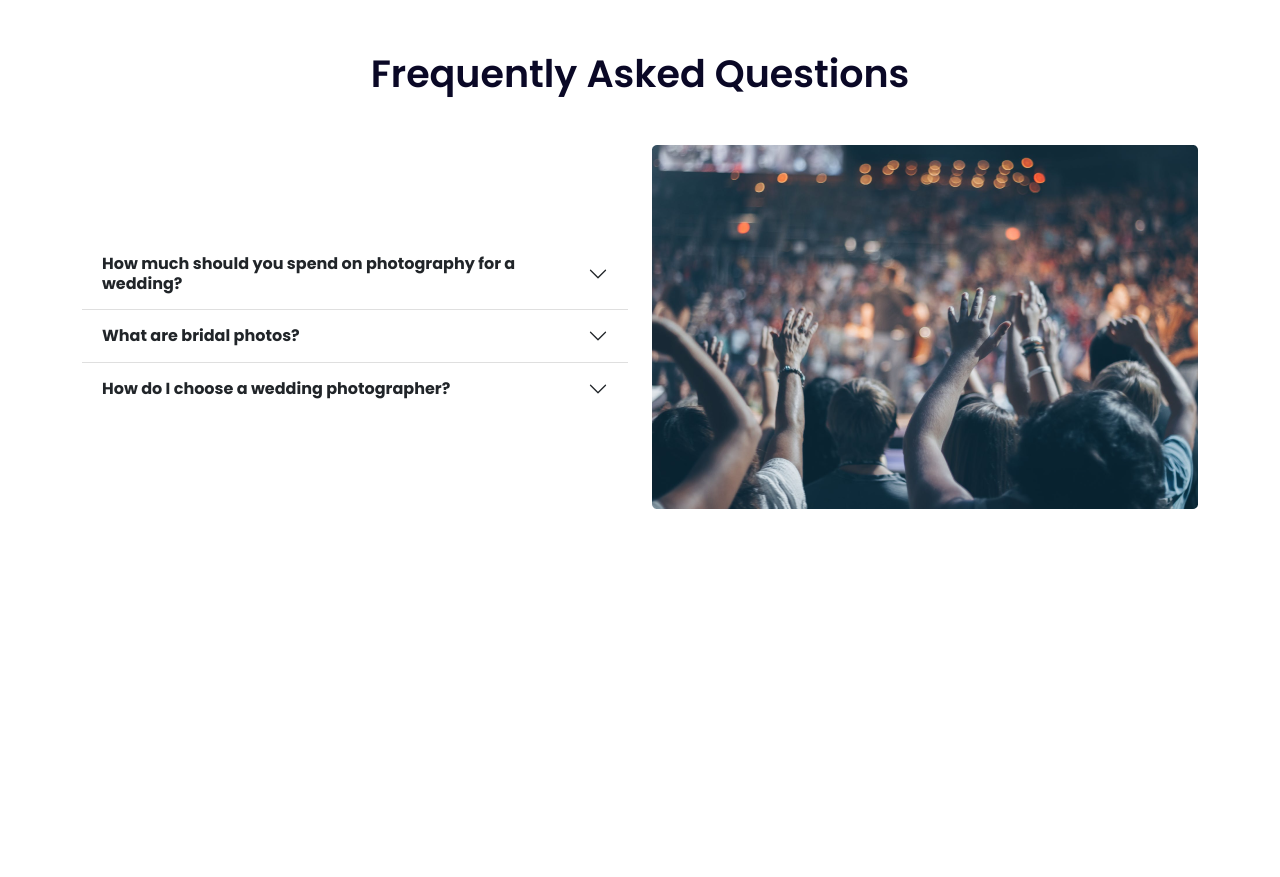
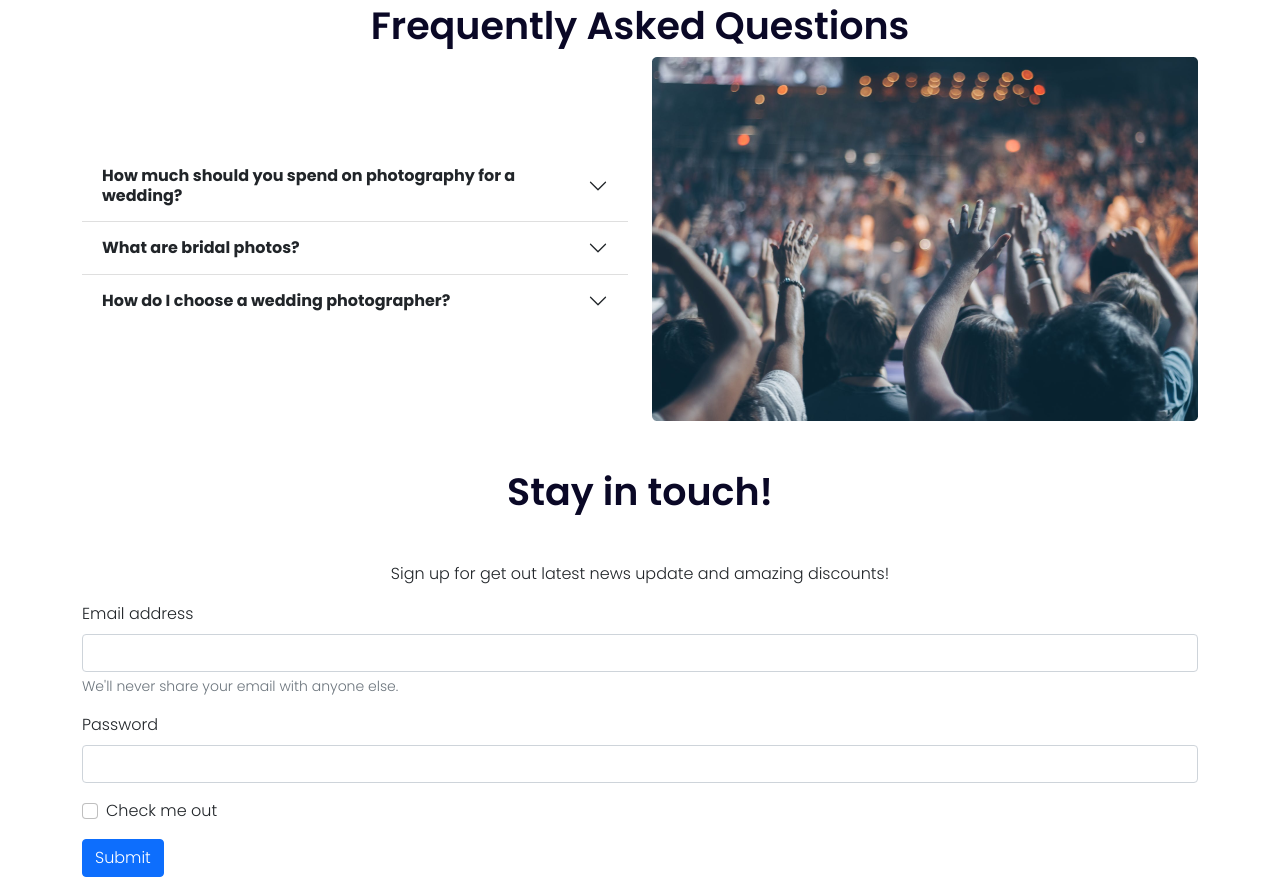
Before and after one commit to khanmohammadimran/convention-center-bootstrap-website, a plain HTML site: page index.html in a window 1280 px wide. Shown: the part 1115-1992 px from the top of the page. Before the commit the page ends 1624 px from the top, so only its background shows below. Drawn offline with nearby package versions, Linux system fonts and the light colour scheme.

Commit message:
signup form updated

```diff
--- a/css/style.css
+++ b/css/style.css
@@ -68,6 +68,10 @@ h4{
 
 /* For Mobile  */
 @media (max-width:600px){
+    /* common styles  */
+    .section-title{
+        font-size: 19px;
+    }
     /* Header Section  */
     h1{
         font-size: 18px;
@@ -90,7 +94,7 @@ h4{
     }
 }
 
-/* For Desktop  */
+/* For Tablet  */
 @media (min-width:768px){
     .package{
         margin-bottom: 30px;
--- a/index.html
+++ b/index.html
@@ -14,7 +14,9 @@
     <!-- Fonts  -->
     <link rel="preconnect" href="https://fonts.googleapis.com">
     <link rel="preconnect" href="https://fonts.gstatic.com" crossorigin>
-<link href="https://fonts.googleapis.com/css2?family=Inter:wght@400;500&family=Poppins:wght@300;600;700&display=swap" rel="stylesheet">
+    <link
+        href="https://fonts.googleapis.com/css2?family=Inter:wght@400;500&family=Poppins:wght@300;600;700&display=swap"
+        rel="stylesheet">
     <!-- Font Awesome  -->
     <script src="https://kit.fontawesome.com/f8a7fc55c0.js" crossorigin="anonymous"></script>
 </head>
@@ -111,20 +113,22 @@
         <!-- Our Package Section  Start  -->
         <section>
             <div class="container">
-                <h2 class="my-5">Our Package</h2>
+                <h2 class="my-5 section-title">Our Package</h2>
                 <div class="row gx-2">
                     <div class="package col-lg-3 col-md-6 col-12">
                         <h3>$300</h3>
                         <h4>Business fair</h4>
                         <p class="our-package-text">For most businesses event like book fair, craft fair.</p>
                         <ul>
-                            <li class="our-package-text"><i class="fas fa-check icon-color"></i> limited space access</li>
+                            <li class="our-package-text"><i class="fas fa-check icon-color"></i> limited space access
+                            </li>
                             <li class="our-package-text"><i class="fas fa-check icon-color"></i> Secuirty facility</li>
                             <li class="our-package-text"><i class="fas fa-check icon-color"></i> event support</li>
                             <li class="our-package-text"><i class="fas fa-check icon-color"></i> Decoration design</li>
                             <li class="our-package-text"><i class="fas fa-check icon-color"></i> Per day bill</li>
                         </ul>
-                        <a class="package-button d-block text-center pt-3" href="https://www.behance.net/khanmohammadimran">Choose Plan</a>
+                        <a class="package-button d-block text-center pt-3"
+                            href="https://www.behance.net/khanmohammadimran">Choose Plan</a>
                     </div>
                     <div class="package col-lg-3 col-md-6 col-12">
                         <h3>$500</h3>
@@ -137,11 +141,13 @@
                             <li class="our-package-text"><i class="fas fa-check icon-color"></i> Decoration design</li>
                             <li class="our-package-text"><i class="fas fa-check icon-color"></i> Billed as shift</li>
                         </ul>
-                        <a class="package-button d-block text-center pt-3" href="https://www.behance.net/khanmohammadimran">Choose Plan</a>
+                        <a class="package-button d-block text-center pt-3"
+                            href="https://www.behance.net/khanmohammadimran">Choose Plan</a>
                     </div>
                     <div class="package col-lg-3 col-md-6 col-12 special-package position-relative">
                         <button type="button" class="btn">
-                            <span class="position-absolute top-0 start-100 translate-middle badge rounded-pill bg-danger badge">
+                            <span
+                                class="position-absolute top-0 start-100 translate-middle badge rounded-pill bg-danger badge">
                                 Hot
                                 <span class="visually-hidden">unread messages</span>
                             </span>
@@ -150,13 +156,19 @@
                         <h4>Wedding plus</h4>
                         <p class="special-package-text">For most weddings with premium plans.</p>
                         <ul>
-                            <li class="special-package-text"><i class="fas fa-check special-icon-color"></i> Full space access</li>
-                            <li class="special-package-text"><i class="fas fa-check special-icon-color"></i> Dedicated team</li>
-                            <li class="special-package-text"><i class="fas fa-check special-icon-color"></i> Buffet food</li>
-                            <li class="special-package-text"><i class="fas fa-check special-icon-color"></i> premium Decoration</li>
-                            <li class="special-package-text"><i class="fas fa-check special-icon-color"></i> Pay as plan</li>
+                            <li class="special-package-text"><i class="fas fa-check special-icon-color"></i> Full space
+                                access</li>
+                            <li class="special-package-text"><i class="fas fa-check special-icon-color"></i> Dedicated
+                                team</li>
+                            <li class="special-package-text"><i class="fas fa-check special-icon-color"></i> Buffet food
+                            </li>
+                            <li class="special-package-text"><i class="fas fa-check special-icon-color"></i> premium
+                                Decoration</li>
+                            <li class="special-package-text"><i class="fas fa-check special-icon-color"></i> Pay as plan
+                            </li>
                         </ul>
-                        <a class="speical-package-button d-block text-center pt-3" href="https://www.behance.net/khanmohammadimran">Choose Plan</a>
+                        <a class="speical-package-button d-block text-center pt-3"
+                            href="https://www.behance.net/khanmohammadimran">Choose Plan</a>
                     </div>
                     <div class="package col-lg-3 col-md-6 col-12">
                         <h3>$1200</h3>
@@ -169,7 +181,8 @@
                             <li class="our-package-text"><i class="fas fa-check icon-color"></i> premium Decoration</li>
                             <li class="our-package-text"><i class="fas fa-check icon-color"></i> Pay as plan</li>
                         </ul>
-                        <a class="package-button d-block text-center pt-3" href="https://www.behance.net/khanmohammadimran">Choose Plan</a>
+                        <a class="package-button d-block text-center pt-3"
+                            href="https://www.behance.net/khanmohammadimran">Choose Plan</a>
                     </div>
                 </div>
             </div>
@@ -177,62 +190,96 @@
         <!-- Our Package Section  End  -->
 
         <!-- Frequently Asked Question Section Start  -->
+
         <section>
             <div class="container">
-                <h2 class="my-5">Frequently Asked Questions</h2>
-                <!-- <div class="toast show" role="alert" aria-live="assertive" aria-atomic="true">
-                    <div class="toast-header">
-                      <img src="..." class="rounded me-2" alt="...">
-                      <strong class="me-auto">Bootstrap</strong>
-                      <small>11 mins ago</small>
-                      <button type="button" class="btn-close" data-bs-dismiss="toast" aria-label="Close"></button>
-                    </div>
-                    <div class="toast-body">
-                      Hello, world! This is a toast message.
-                    </div>
-                  </div> -->
-                <div class="row d-flex align-items-center">
-                    <div class="frequent-questions-answers col-lg-6">
-                        <div class="accordion accordion-flush" id="accordionFlushExample">
+                <h2 class="section-title">Frequently Asked Questions</h2>
+                <div class="row d-flex justify-content-center align-items-center">
+                    <div class="accordion accordion-flush col-lg-6 col-12" id="accordionFlushExample">
                         <div class="accordion-item">
                             <h2 class="accordion-header" id="flush-headingOne">
-                                <button class="accordion-button collapsed" type="button" data-bs-toggle="collapse" data-bs-target="#flush-collapseOne" aria-expanded="false" aria-controls="flush-collapseOne">
-                                    <strong>How much should you spend on photography for a wedding?</strong>
+                                <button class="accordion-button collapsed" type="button" data-bs-toggle="collapse"
+                                    data-bs-target="#flush-collapseOne" aria-expanded="false"
+                                    aria-controls="flush-collapseOne">
+                                    <b>How much should you spend on photography for a wedding?</b>
                                 </button>
                             </h2>
-                              <div id="flush-collapseOne" class="accordion-collapse collapse" aria-labelledby="flush-headingOne" data-bs-parent="#accordionFlushExample">
-                                <div class="accordion-body">Wedding photography prices vary from $1,000 to $10,000 or higher  in the U.S., but Millay says the average for a Midwest photographer is between $3,000 to $4,000.</div>
+                            <div id="flush-collapseOne" class="accordion-collapse collapse"
+                                aria-labelledby="flush-headingOne" data-bs-parent="#accordionFlushExample">
+                                <div class="accordion-body">Wedding photography prices vary from $1,000 to $10,000 or
+                                    higher in the U.S., but Millay says the average for a Midwest photographer is
+                                    between $3,000 to $4,000.</div>
                             </div>
                         </div>
                         <div class="accordion-item">
                             <h2 class="accordion-header" id="flush-headingTwo">
-                                <button class="accordion-button collapsed" type="button" data-bs-toggle="collapse" data-bs-target="#flush-collapseTwo" aria-expanded="false" aria-controls="flush-collapseTwo">
-                                  <strong>What are bridal photos?</strong>
+                                <button class="accordion-button collapsed" type="button" data-bs-toggle="collapse"
+                                    data-bs-target="#flush-collapseTwo" aria-expanded="false"
+                                    aria-controls="flush-collapseTwo">
+                                    <b>What are bridal photos?</b>
                                 </button>
                             </h2>
-                              <div id="flush-collapseTwo" class="accordion-collapse collapse" aria-labelledby="flush-headingTwo" data-bs-parent="#accordionFlushExample">
-                                <div class="accordion-body">Bridal portaits are photos taken several months before the wedding where brides don their dresses for a solo photoshoot in a location of their choice. The bride can gift print portraits to her parents and/or spouse or even display them as décor at the reception.</div>
+                            <div id="flush-collapseTwo" class="accordion-collapse collapse"
+                                aria-labelledby="flush-headingTwo" data-bs-parent="#accordionFlushExample">
+                                <div class="accordion-body">Bridal portaits are photos taken several months before the
+                                    wedding where brides don their dresses for a solo photoshoot in a location of their
+                                    choice. The bride can gift print portraits to her parents and/or spouse or even
+                                    display them as décor at the reception.</div>
                             </div>
                         </div>
                         <div class="accordion-item">
                             <h2 class="accordion-header" id="flush-headingThree">
-                                <button class="accordion-button collapsed" type="button" data-bs-toggle="collapse" data-bs-target="#flush-collapseThree" aria-expanded="false" aria-controls="flush-collapseThree">
-                                  <strong>How do I choose a wedding photographer?</strong>
+                                <button class="accordion-button collapsed" type="button" data-bs-toggle="collapse"
+                                    data-bs-target="#flush-collapseThree" aria-expanded="false"
+                                    aria-controls="flush-collapseThree">
+                                    <b>How do I choose a wedding photographer?</b>
                                 </button>
                             </h2>
-                              <div id="flush-collapseThree" class="accordion-collapse collapse" aria-labelledby="flush-headingThree" data-bs-parent="#accordionFlushExample">
-                                <div class="accordion-body">Visually identify the styles of shortlisted photographers. Checkout whose style you can relate to the most. 3. Right Portfolio : When you are shortlisting a wedding photographer make sure he/she has a right portfolio.</div>
+                            <div id="flush-collapseThree" class="accordion-collapse collapse"
+                                aria-labelledby="flush-headingThree" data-bs-parent="#accordionFlushExample">
+                                <div class="accordion-body">Visually identify the styles of shortlisted photographers.
+                                    Checkout whose style you can relate to the most. 3. Right Portfolio : When you are
+                                    shortlisting a wedding photographer make sure he/she has a right portfolio.</div>
                             </div>
                         </div>
                     </div>
-                    </div>
-                    <div class="frequent-image col-lg-6">
-                        <img src="images/people.png" alt="">
+                    <div class="faq-images col-lg-6 col-12 w-50">
+                        <img class="img-fluid" src="images/people.png" alt="">
                     </div>
                 </div>
             </div>
         </section>
         <!-- Frequently Asked Question Section End  -->
+
+        <!-- Sign Up Form Section Start  -->
+        <section>
+            <div class="container">
+                <div class="signup-text text-center">
+                    <h2 class="my-5 section-title">Stay in touch!</h2>
+                    <p>Sign up for get out latest news update and amazing discounts!</p>
+                </div>
+                <div class="signup-form">
+                    <form>
+                        <div class="mb-3">
+                            <label for="exampleInputEmail1" class="form-label">Email address</label>
+                            <input type="email" class="form-control" id="exampleInputEmail1"
+                                aria-describedby="emailHelp">
+                            <div id="emailHelp" class="form-text">We'll never share your email with anyone else.</div>
+                        </div>
+                        <div class="mb-3">
+                            <label for="exampleInputPassword1" class="form-label">Password</label>
+                            <input type="password" class="form-control" id="exampleInputPassword1">
+                        </div>
+                        <div class="mb-3 form-check">
+                            <input type="checkbox" class="form-check-input" id="exampleCheck1">
+                            <label class="form-check-label" for="exampleCheck1">Check me out</label>
+                        </div>
+                        <button type="submit" class="btn btn-primary">Submit</button>
+                    </form>
+                </div>
+            </div>
+        </section>
+        <!-- Sign Up Form Section End
     </main>
 <!-- Main Section End  -->
         <footer>
```
Lines whose indentation alone changed are shown as unchanged.
